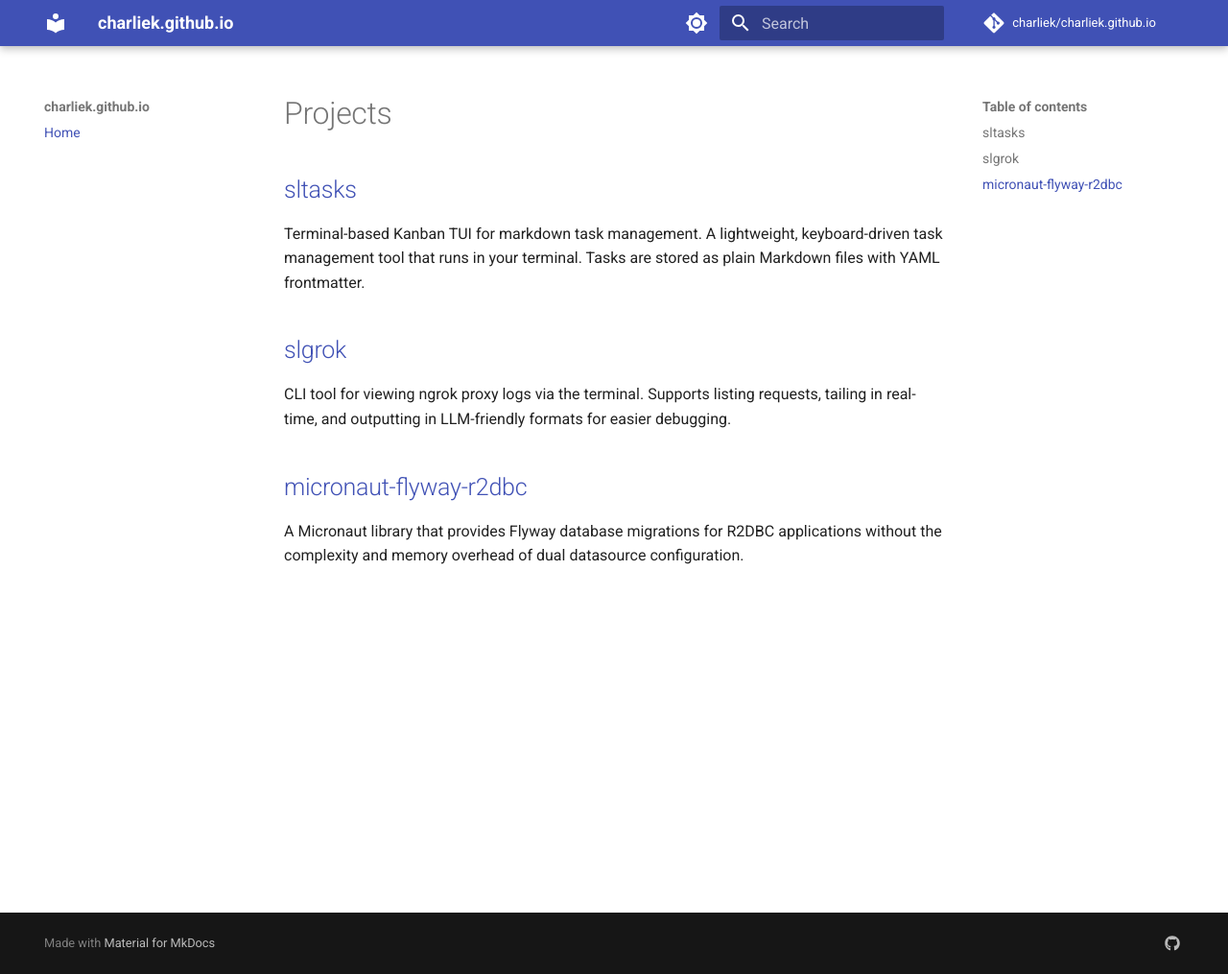
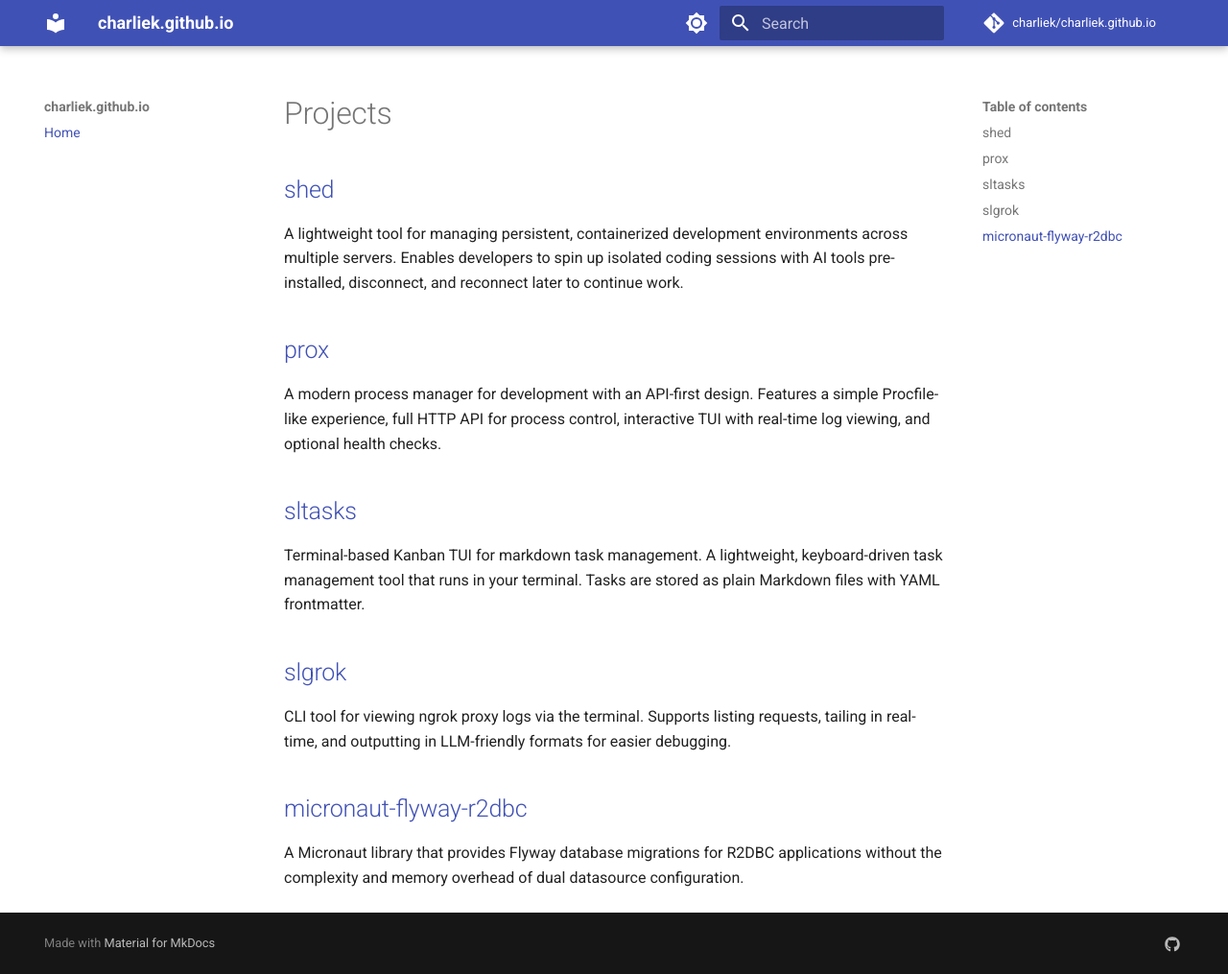
Before and after one commit to charliek/charliek.github.io, an MkDocs documentation site: the page built from docs/index.md, in a window 1280 px wide and 1015 px high. Shown: the whole window at 96% size. Built offline with MkDocs 1.6.1 and Material for MkDocs 9.7.7, drawn with Linux system fonts in a browser that asks for light colours; comment, search, counter and statistics services are not loaded.

Commit message:
Add shed and prox projects
Co-Authored-By: Claude Opus 4.5 <noreply@anthropic.com>

```diff
--- a/docs/index.md
+++ b/docs/index.md
@@ -1,4 +1,12 @@
 # Projects
+
+## [shed](https://github.com/charliek/shed)
+
+A lightweight tool for managing persistent, containerized development environments across multiple servers. Enables developers to spin up isolated coding sessions with AI tools pre-installed, disconnect, and reconnect later to continue work.
+
+## [prox](https://charliek.github.io/prox/)
+
+A modern process manager for development with an API-first design. Features a simple Procfile-like experience, full HTTP API for process control, interactive TUI with real-time log viewing, and optional health checks.
 
 ## [sltasks](https://charliek.github.io/sltasks/)
 
```
